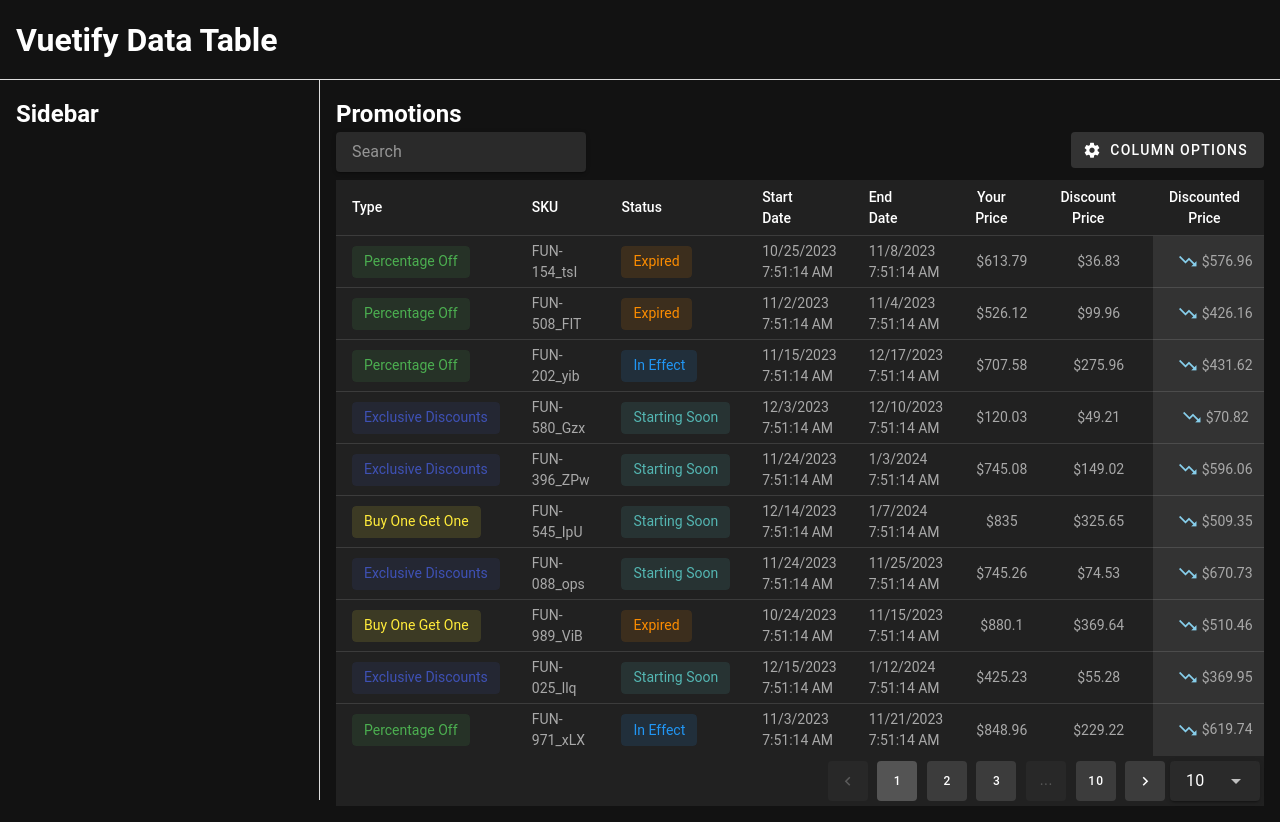
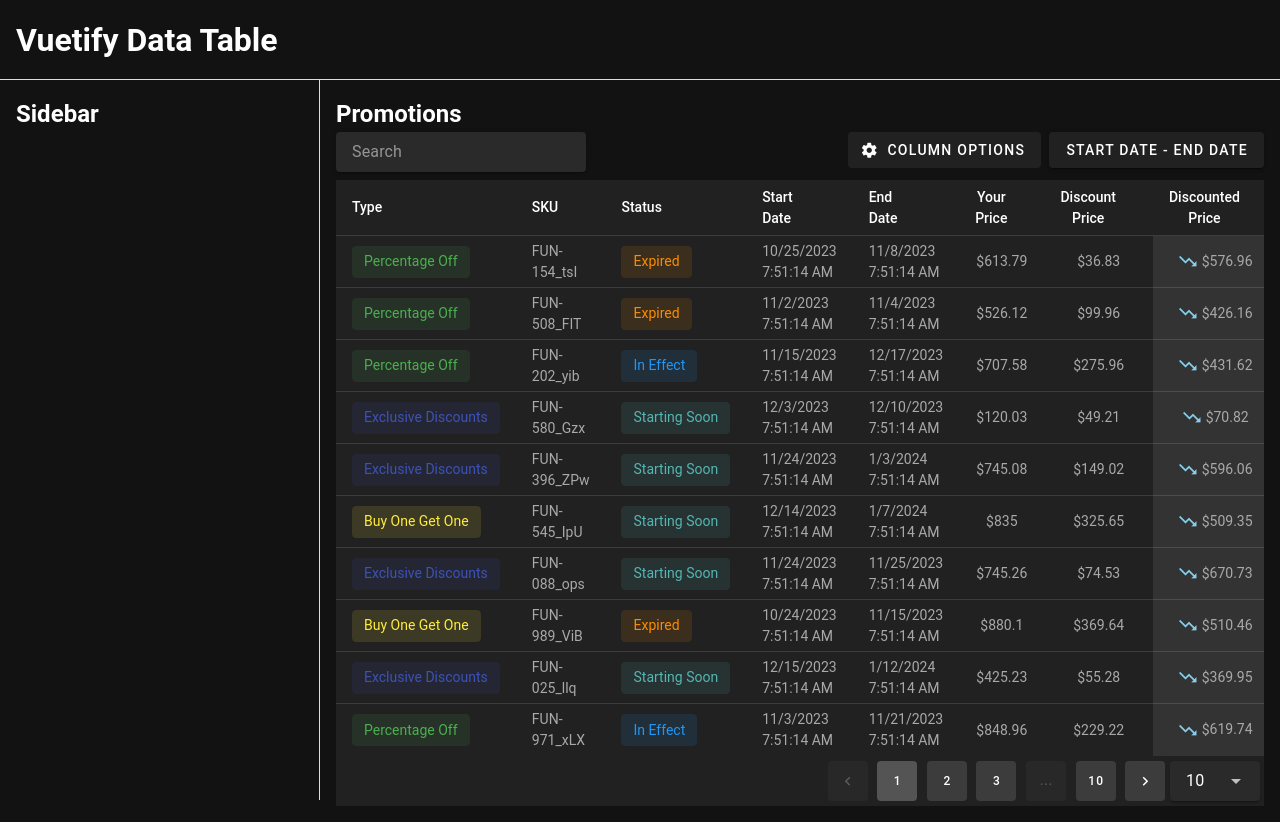
Before and after one commit to Mamun724/vuetify-data-table, a Vue app: page / in a window 1280 px wide. Built offline with nearby package versions, Linux system fonts and the light colour scheme.

Commit message:
Create Date Range Picker.

```diff
--- a/src/components/ColumnOptions.vue
+++ b/src/components/ColumnOptions.vue
@@ -11,7 +11,7 @@ const props = defineProps({
     required: true
   }
 });
-const emit = defineEmits(["update:headers"]);
+const emit = defineEmits(["update:selected"]);
 const optionColumns = props.columns.map((header, index) => ({...header, order: index}));
 const selectedColumns = ref([...optionColumns]);
 
@@ -28,7 +28,7 @@ watch(selectedColumns, (newColumns) => {
   >
     <template v-slot:activator="{ props }">
       <v-btn
-        style="background-color: #333"
+        class="mr-2"
         v-bind="props"
         prepend-icon="mdi-cog"
         elevation="0">
--- /dev/null
+++ b/src/components/DateRangePicker.vue
@@ -0,0 +1,63 @@
+<script setup>
+import {ref} from "vue";
+
+const emit = defineEmits(["dateRangeSelected"]);
+const startDateHeader = "Select Start Date";
+const endDateHeader = "Select End Date";
+const header = ref(startDateHeader);
+const startDate = ref(null);
+const endDate = ref(null);
+const date = ref(null);
+const startDateSelect = ref(true);
+const menuOpen = ref(false);
+const minDate = ref(null);
+
+function selectDates() {
+  const dateIso = date.value.toISOString();
+  if (startDateSelect.value) {
+    startDate.value = new Date(dateIso);
+    header.value = endDateHeader;
+    minDate.value = new Date(dateIso);
+  } else {
+    endDate.value = new Date(dateIso);
+    header.value = startDateHeader;
+    menuOpen.value = false;
+    minDate.value = null;
+
+    emit("dateRangeSelected", {
+      startDate: startDate.value,
+      endDate: endDate.value
+    });
+  }
+  startDateSelect.value = !startDateSelect.value;
+  date.value = null;
+}
+</script>
+
+<template>
+  <v-menu
+    :close-on-content-click="false"
+    v-model="menuOpen">
+    <template v-slot:activator="{props}">
+      <div>
+        <v-btn v-bind="props">
+          {{ startDate?.toLocaleDateString() ?? "Start Date" }}
+          -
+          {{ endDate?.toLocaleDateString() ?? "End Date" }}
+        </v-btn>
+      </div>
+    </template>
+    <div>
+      <v-date-picker
+        title="Select Date Range"
+        :header="header"
+        v-model="date"
+        :min="minDate"
+        @update:modelValue="selectDates"/>
+    </div>
+  </v-menu>
+</template>
+
+<style scoped>
+
+</style>
--- a/src/views/Home.vue
+++ b/src/views/Home.vue
@@ -3,6 +3,7 @@ import {useStore} from "vuex";
 import {computed, ref} from "vue";
 import Pagination from "@/components/Pagination.vue";
 import ColumnOptions from "@/components/ColumnOptions.vue";
+import DateRangePicker from "@/components/DateRangePicker.vue";
 
 const store = useStore();
 const data = computed(() => store.getters.getPromotions);
@@ -21,6 +22,10 @@ const allHeaders = [
 const headers = ref([...allHeaders]);
 const page = ref(1);
 const pageSize = ref(10);
+
+function filterByDate({startDate, endDate}) {
+  console.log({startDate, endDate});
+}
 
 function getDateTimeString(isoDateTime) {
   const dateTime = new Date(isoDateTime);
@@ -70,10 +75,11 @@ function getStatusColor(status) {
         density="compact"
         placeholder="Search"
         variant="solo-filled"/>
-      <div>
+      <div class="d-flex ml-2">
         <ColumnOptions
           :columns="allHeaders"
           v-model:selected="headers"/>
+        <DateRangePicker @dateRangeSelected="filterByDate"/>
       </div>
     </div>
     <v-data-table
```
